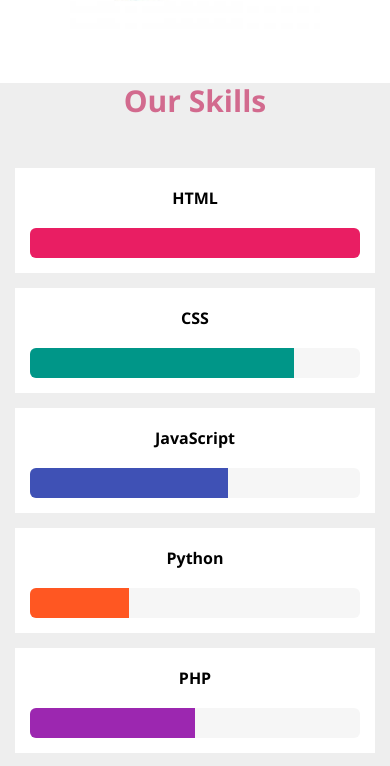
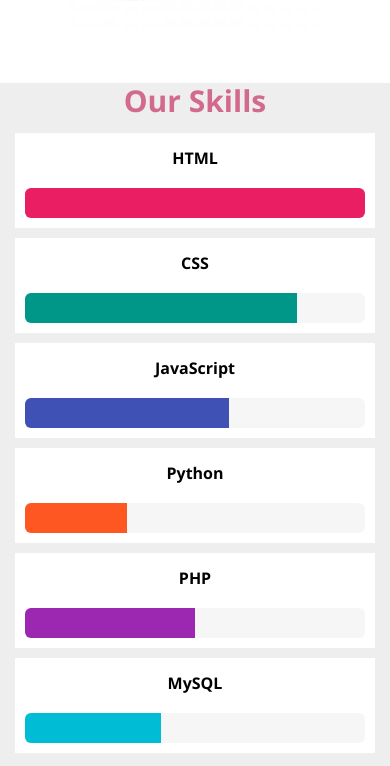
Before and after one commit to SounaDiab/Special-Design, a plain HTML site: page index.html in a window 390 px wide. Shown: the part 1332-2098 px from the top of the page. Drawn offline with nearby package versions, Linux system fonts and the light colour scheme.

Commit message:
Add files via upload

```diff
--- a/css/style.css
+++ b/css/style.css
@@ -356,7 +356,7 @@
   /* Start Skills */
   .skills {
     padding-top: 1px;
-    padding-bottom: 1px;
+    padding-bottom: 50px;
     background-color: #EEE;
   }
   .skills h2 {
@@ -365,6 +365,11 @@
     color: var(--main-color);
     margin: 0 0 50px;
     text-align: center;
+  }
+  @media (max-width: 767px) {
+    .skills h2{
+      margin: 0 0 15px;
+    }
   }
   .skills .skill-box {
     background-color: #FFF;
@@ -375,6 +380,8 @@
   @media (max-width: 767px) {
     .skills .skill-box {
       display: block;
+      padding: 10px;
+      margin-bottom: 10px;
     }
   }
   .skills .skill-box .skill-name {
--- a/js/main.js
+++ b/js/main.js
@@ -172,7 +172,7 @@
 
     let allSkills = document.querySelectorAll(".skill-box .skill-progress span");
 
-    if (windowScrollTop > (skillsOffsetTop + skillsOuterHeight - windowHeight)) {
+    if ((windowScrollTop + 60) > (skillsOffsetTop + skillsOuterHeight - windowHeight)) {
 
         allSkills.forEach(skill => {
 
```
